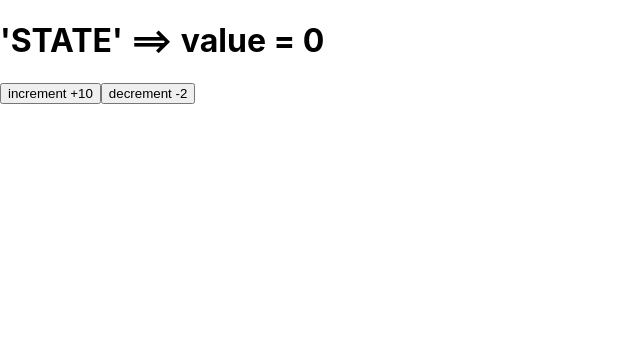
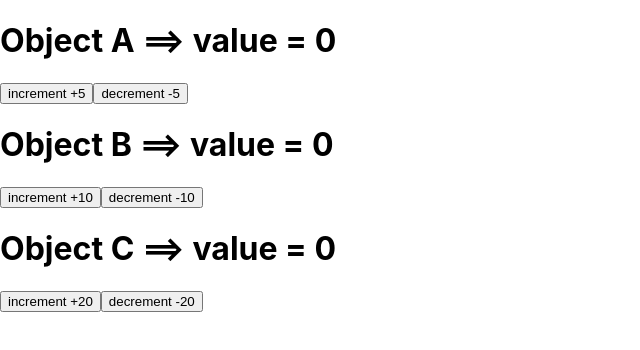
Before and after one commit to DimaKashyrin/okten_react, a React (Create React App) app: page / in a window 1280 px wide. Shown: the top 350 px of the page, without its empty margins (0-640 px from the left). Built offline with nearby package versions, Linux system fonts and the light colour scheme.

Commit message:
added solution classwork - 7

```diff
--- a/src/App.js
+++ b/src/App.js
@@ -3,14 +3,19 @@ import reducer from "./reducers/reducer";
 
 function App() {
 
-    let [state,dispatch] = useReducer(reducer, {a:0});
-    let {a} = state;
+    let [{a,b,c},dispatch] = useReducer(reducer, {a:0,b:0,c:0});
 
     return (
           <div>
-                <h1>'STATE' ==>  value =  {a}</h1>
-                <button onClick={() => dispatch({obj:'1', act:'+'})}>increment +10</button>
-                <button onClick={() => dispatch({obj:'1', act:'-'})}>decrement -2</button>
+                <h1> Object A  ==>  value =  {a}</h1>
+                <button onClick={() => dispatch({obj:'a', act:'+'})}>increment +5</button>
+                <button onClick={() => dispatch({obj:'a', act:'-'})}>decrement -5</button>
+                <h1>Object B ==>  value =  {b}</h1>
+                <button onClick={() => dispatch({obj:'b', act:'+'})}>increment +10</button>
+                <button onClick={() => dispatch({obj:'b', act:'-'})}>decrement -10</button>
+                <h1>Object C ==>  value =  {c}</h1>
+                <button onClick={() => dispatch({obj:'c', act:'+'})}>increment +20</button>
+                <button onClick={() => dispatch({obj:'c', act:'-'})}>decrement -20</button>
           </div>
     );
 }
@@ -18,9 +23,8 @@ function App() {
 export default App;
 
 //task
-// є об'єкт, значення якого 0
-// Стоврити 2 кнопки.
-//     Перша збільшує   значення на 10
-// Друга зменшує на 2.
-//
-// Зміну стану та виведення реалізувати через reducer
+// стоврити об'єкт {a:0,b:0,c:0}
+// Стоврити 6 кнопок.
+//     по дві на кожен з параметрів об'єкту.
+// одна кнопка збільшує значення , інша зменшує
+// логіку реалізувати через reducer
--- a/src/reducers/reducer.js
+++ b/src/reducers/reducer.js
@@ -1,12 +1,25 @@
-const reducer = (state,action) => {
+const reducer = (state,{obj,act}) => {
 
-    if(action.obj === '1' && action.act === '+'){
-        return {...state, a: state.a + 10 }
-    }else if (action.obj === '1' && action.act === '-') {
-        return {...state, a: state.a - 2}
-    }else {
-        return state
+    switch (obj + act){
+
+        case 'a'+'+':
+            return {...state, a: state.a + 5 }
+        case 'a'+'-':
+            return {...state, a: state.a - 5 }
+
+        case 'b'+'+':
+            return {...state, b: state.b + 10 }
+        case 'b'+'-':
+            return {...state, b: state.b - 10 }
+
+        case 'c'+'+':
+            return {...state, c: state.c + 20 }
+        case 'c'+'-':
+            return {...state, c: state.c - 20 }
+
+        default:
+            return {...state}
+
     }
-
 }
 export default reducer;
```
